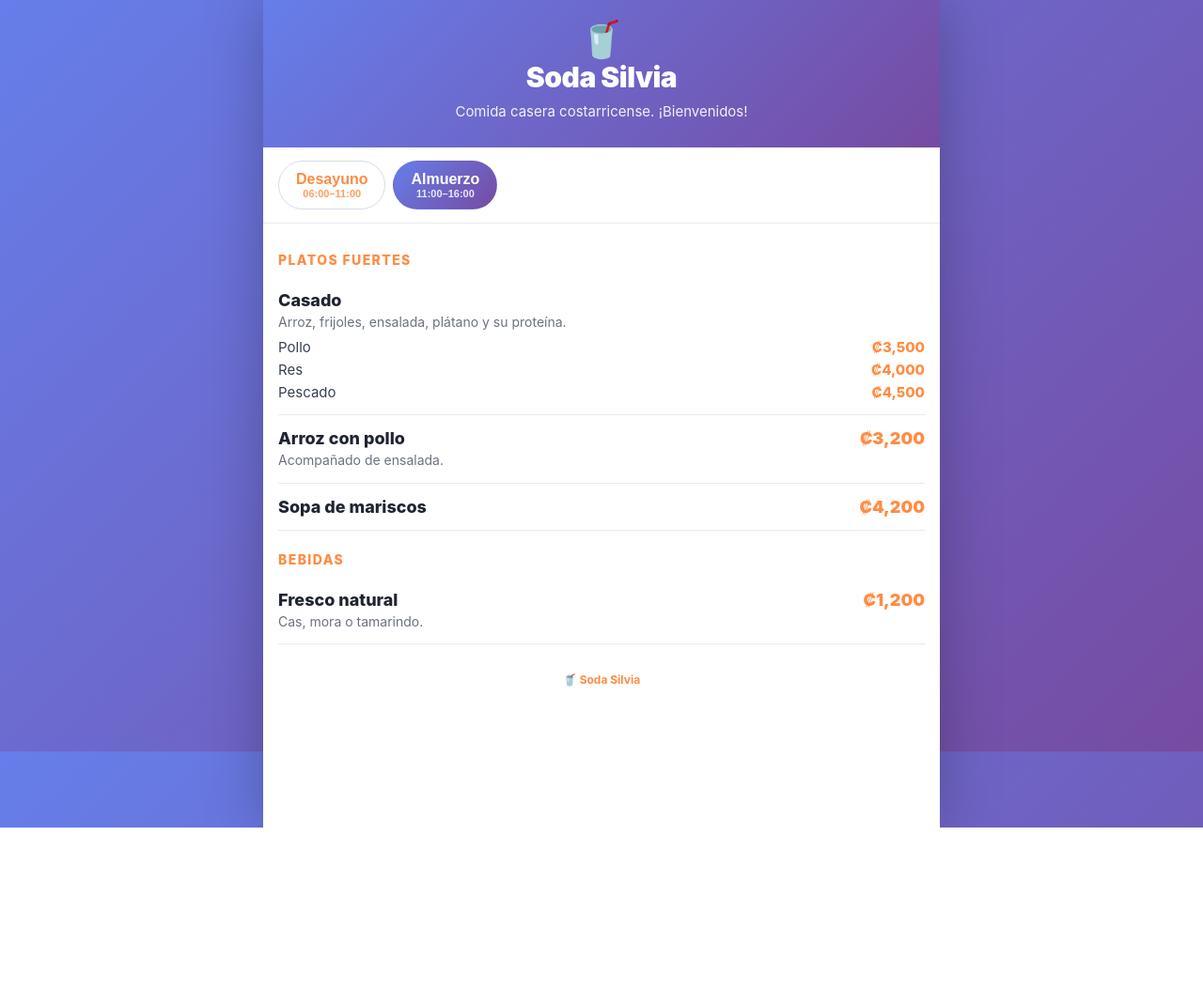
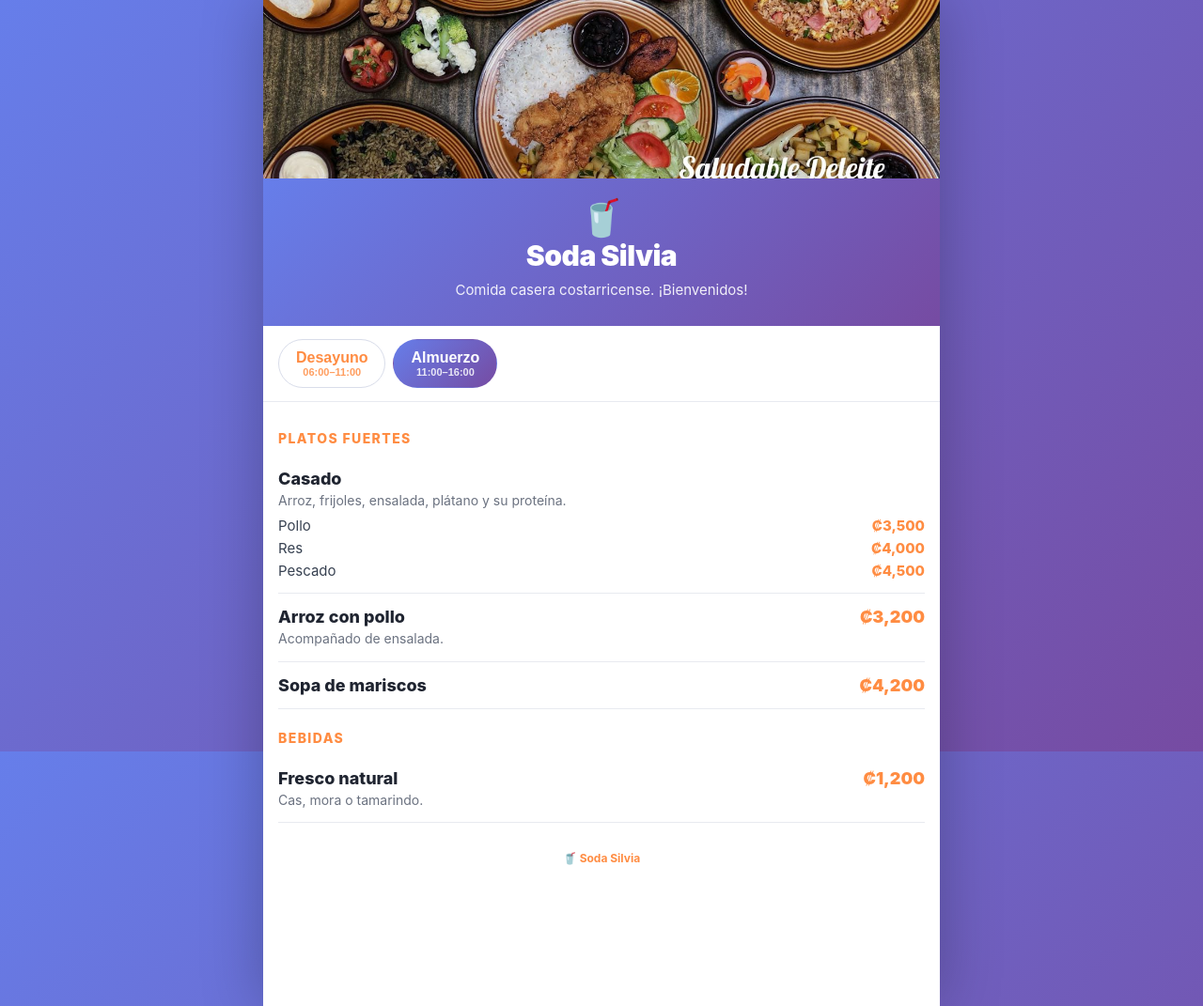
Before and after one commit to derod/listorestaurantsoftware, a FastAPI app: page /m/soda-silvia in a window 1280 px wide. Shown: the whole page at 94% size. Before the commit the page ends 881 px from the top, so only its background shows below. Run offline with FastAPI, Linux system fonts and the light colour scheme; data comes from the database, SQL or seed files in the repository; parts of the project's set-up code (start-up, migrations or seed data) failed here and were passed over.

Commit message:
Default menu cover photo when none is uploaded
Public menu (/m/{slug}) now falls back to /static/images/food-5.jpg as its
header banner when the page has no cover_image_path, so the menu looks great
out of the box. An admin-uploaded cover still takes precedence.

Co-Authored-By: Claude Opus 4.8 <noreply@anthropic.com>

```diff
--- a/restaurant_kds_project/app/templates/menu_public.html
+++ b/restaurant_kds_project/app/templates/menu_public.html
@@ -87,7 +87,7 @@
   {% else %}
   {% if ordering %}<div class="order-banner">Pedido para <b>{{ table_label }}</b> — agrega platillos y envía tu orden.</div>{% endif %}
   <div class="wrap">
-    {% if page.cover_image_path %}<img class="cover" src="{{ page.cover_image_path }}" alt="" />{% endif %}
+    <img class="cover" src="{{ page.cover_image_path or '/static/images/food-5.jpg' }}" alt="" />
     <div class="brand">
       {% if not page.cover_image_path %}<div class="logo">🥤</div>{% endif %}
       <h1>{{ page.name }}</h1>
```
